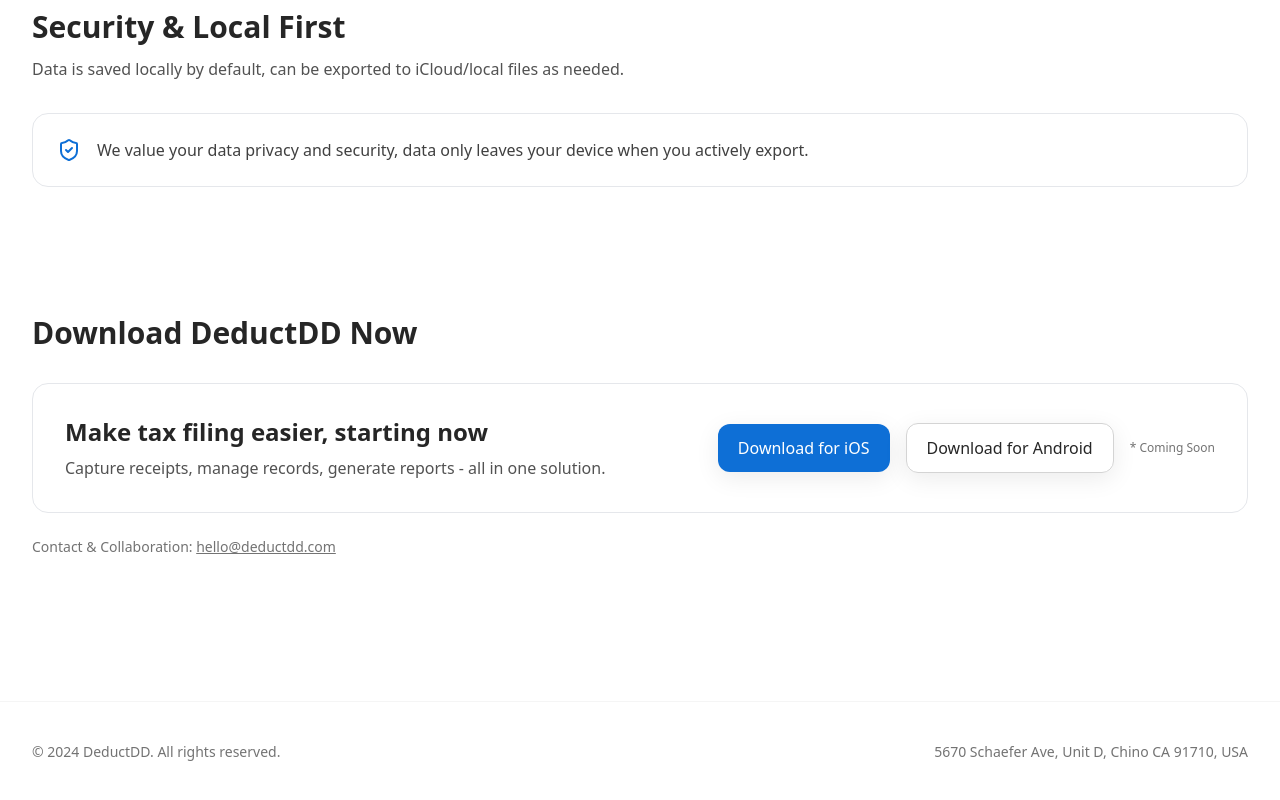
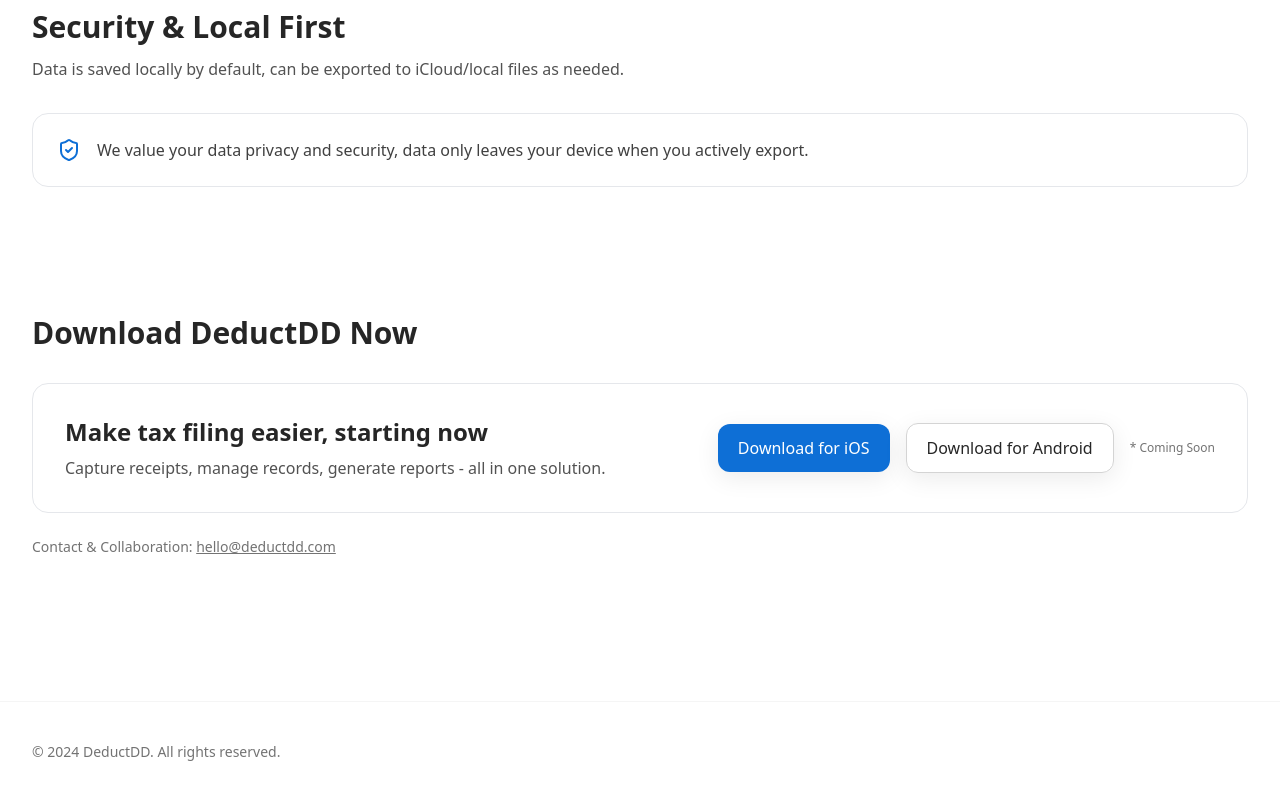
Before and after one commit to AnyiRuan/deductdd-site, a Next.js app: page / in a window 1280 px wide. Shown: the part 2039-2839 px from the top of the page. Built offline with nearby package versions, Linux system fonts and the light colour scheme.

Commit message:
feat: 删除页脚中的地址信息
- 从 Footer 组件中移除 '5670 Schaefer Ave, Unit D, Chino CA 91710, USA' 地址
- 简化页脚布局，只保留版权信息

```diff
--- a/components/Footer.tsx
+++ b/components/Footer.tsx
@@ -9,7 +9,6 @@
       <div className="container-x py-10 text-sm text-neutral-500">
         <div className="flex flex-col md:flex-row justify-between gap-4">
           <p>{t('footer.copyright')}</p>
-          <p>5670 Schaefer Ave, Unit D, Chino CA 91710, USA</p>
         </div>
       </div>
     </footer>
```
